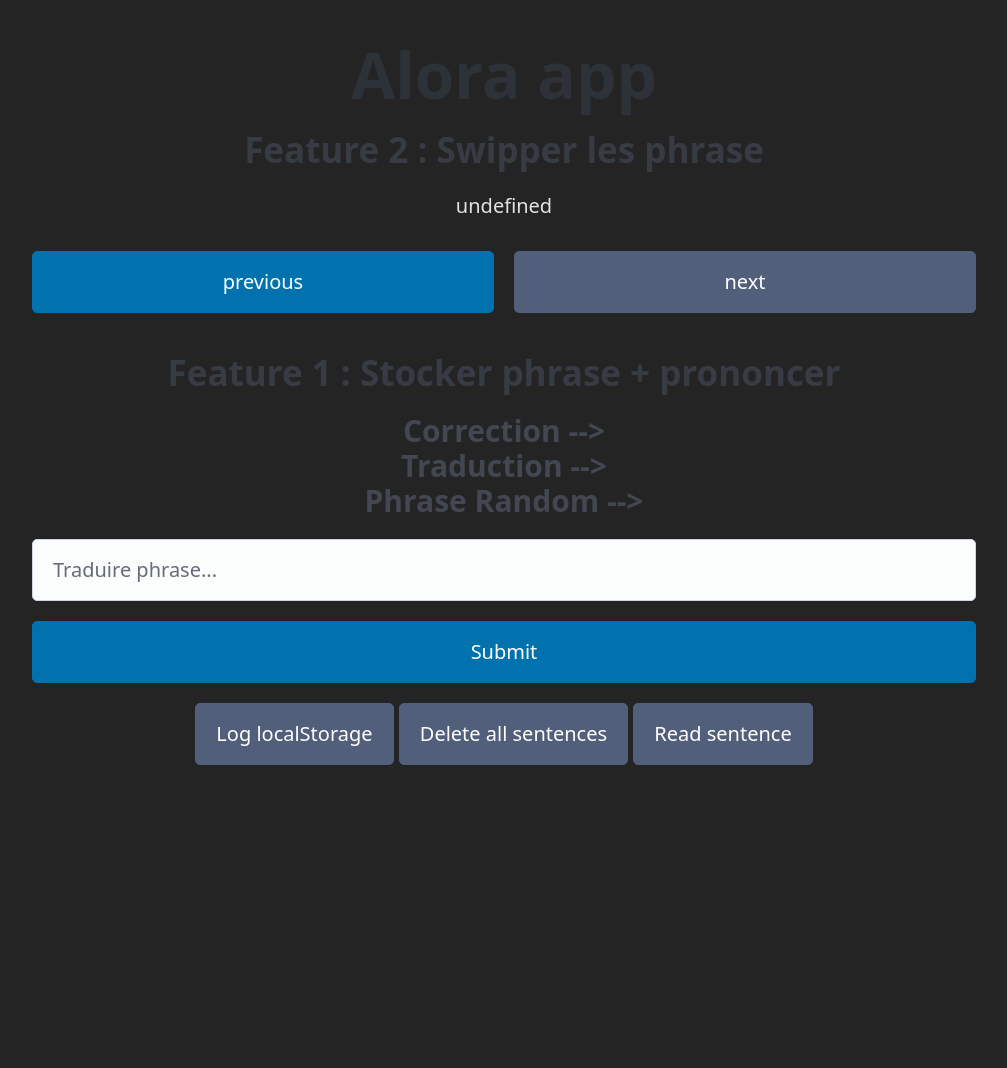
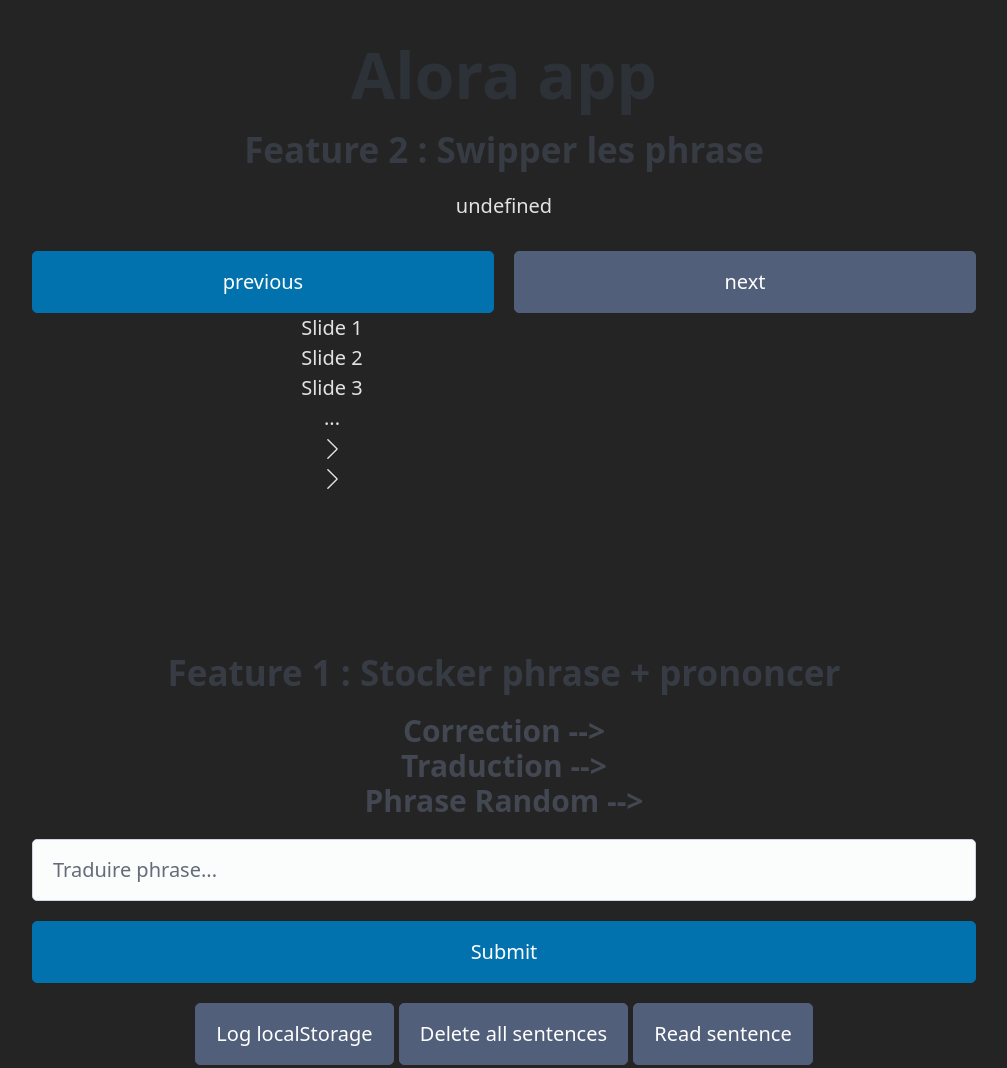
Before and after one commit to Elipier/alora-client, a website built with Vite: page alora-client/index.html in a window 1280 px wide. Shown: the whole page, without its empty margins (136-1143 px from the left). Before the commit the page ends 805 px from the top, so only its background shows below. Built offline with nearby package versions, Linux system fonts and the light colour scheme.

Commit message:
[#24] - swiper setup - wip

```diff
--- a/alora-client/index.html
+++ b/alora-client/index.html
@@ -18,6 +18,25 @@
         <div class="grid">
           <button class="js-previous">previous</button>
           <button class="secondary js-next">next</button>
+        </div>
+
+        <!-- Slider main container -->
+        <div class="swiper">
+          <!-- Additional required wrapper -->
+          <div class="swiper-wrapper">
+            <!-- Slides -->
+            <div class="swiper-slide">Slide 1</div>
+            <div class="swiper-slide">Slide 2</div>
+            <div class="swiper-slide">Slide 3</div>
+            ...
+          </div>
+
+          <!-- If we need navigation buttons -->
+          <div class="swiper-button-prev"></div>
+          <div class="swiper-button-next"></div>
+
+          <!-- If we need scrollbar -->
+          <div class="swiper-scrollbar"></div>
         </div>
       </div>
 
--- a/alora-client/package.json
+++ b/alora-client/package.json
@@ -24,6 +24,7 @@
   },
   "dependencies": {
     "@picocss/pico": "^2.1.1",
-    "eslint": "^10.0.3"
+    "eslint": "^10.0.3",
+    "swiper": "^14.0.7"
   }
 }
--- a/alora-client/src/main.ts
+++ b/alora-client/src/main.ts
@@ -10,8 +10,8 @@
   removeFromLocalstorage,
   logStorage,
 } from "./sentenceStorage";
-
 import { readSentence } from "./speechRecognition";
+import { swiper } from "./swiper";
 
 const inputElement = document.querySelector<HTMLInputElement>(".js-text-input");
 const submitBtnElement =
@@ -129,3 +129,7 @@
     readSentence(randomSentenceElement.textContent);
   });
 }
+
+swiper.on("slideChange", () => {
+  console.log(`Active index is now: ${swiper.activeIndex}`);
+});
--- a/alora-client/src/style.css
+++ b/alora-client/src/style.css
@@ -60,3 +60,8 @@
 .text-area {
   height: 40px;
 }
+
+.swiper {
+  width: 600px;
+  height: 300px;
+}
--- /dev/null
+++ b/alora-client/src/swiper.ts
@@ -0,0 +1,18 @@
+import Swiper from "swiper";
+import { Navigation, Scrollbar } from "swiper/modules";
+
+let swiper = new Swiper(".swiper", {
+  modules: [Navigation, Scrollbar],
+  // Navigation arrows
+  navigation: {
+    nextEl: ".swiper-button-next",
+    prevEl: ".swiper-button-prev",
+  },
+
+  // And if we need scrollbar
+  scrollbar: {
+    el: ".swiper-scrollbar",
+  },
+});
+
+export { swiper };
```
Also changed, not shown: 1 other file.
